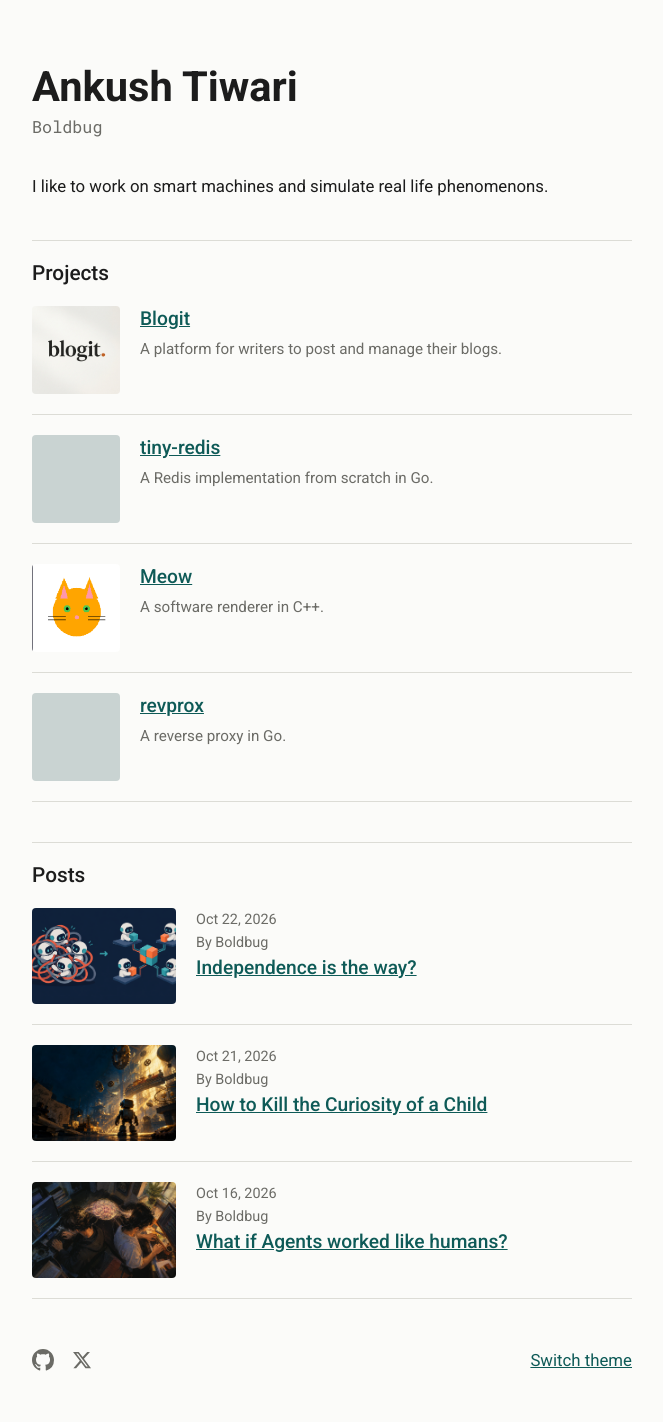
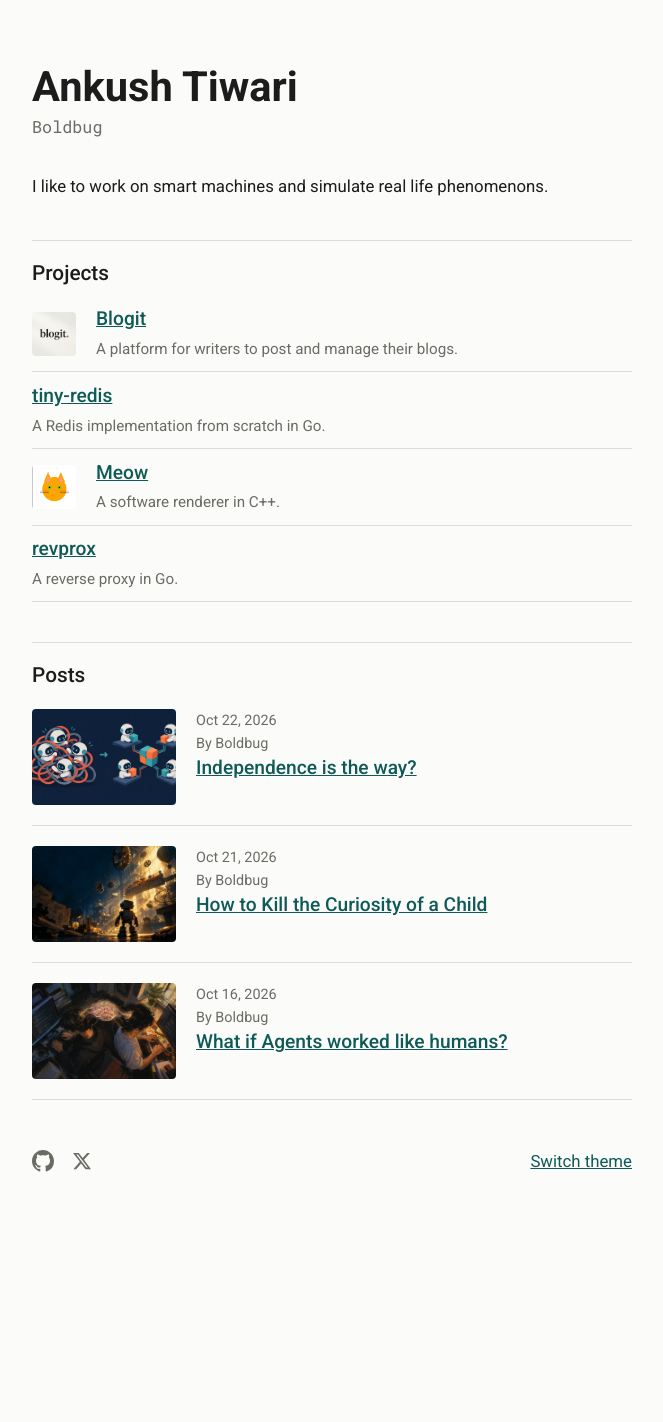
Before and after one commit to boldbug1/boldbug1.github.io, a Jekyll site: the page built from index.html, in a window 1280 px wide. Shown: the whole page, without its empty margins (308-971 px from the left). Built offline with Jekyll 4.4.1, drawn with Linux system fonts in a browser that asks for light colours; after the commit the page ends 1223 px from its top, so only the background shows below that.

Commit message:
compact project list items and remove placeholder icon

```diff
--- a/_data/projects.yml
+++ b/_data/projects.yml
@@ -10,7 +10,7 @@
 - name: Meow
   url: https://github.com/boldbug1/2d-graphics-engine
   description: A software renderer in C++.
-  image: assets/images/meow.png
+  image: /assets/images/meow.png
 
 - name: revprox
   url: https://github.com/boldbug1/revprox
--- a/index.html
+++ b/index.html
@@ -9,13 +9,11 @@ layout: default
 <p>I like to work on smart machines and simulate real life phenomenons.</p>
 
 <h2>Projects</h2>
-<ul class="cards">
+<ul class="cards projects">
   {% for project in site.data.projects %}
     <li class="card">
       {% if project.image %}
         <img class="thumb sq" src="{{ project.image }}" alt="">
-      {% else %}
-        <div class="thumb sq"></div>
       {% endif %}
       <div class="body">
         <p class="title">
--- a/style.css
+++ b/style.css
@@ -68,6 +68,14 @@ a:focus-visible, button:focus-visible { outline: 2px solid var(--link); outline-
 }
 .card:first-child { padding-top: 0; }
 
+.cards.projects .card {
+  padding: 0.625rem 0;
+  align-items: center;
+}
+.cards.projects .card:first-child {
+  padding-top: 0;
+}
+
 .thumb {
   flex: none;
   width: 9rem;
@@ -76,7 +84,7 @@ a:focus-visible, button:focus-visible { outline: 2px solid var(--link); outline-
   background: var(--img1);
   object-fit: cover;
 }
-.thumb.sq { width: 5.5rem; height: 5.5rem; }
+.thumb.sq { width: 2.75rem; height: 2.75rem; }
 
 .body { min-width: 0; }
 .date { color: var(--muted); font-size: 0.9rem; margin: 0; }
```
